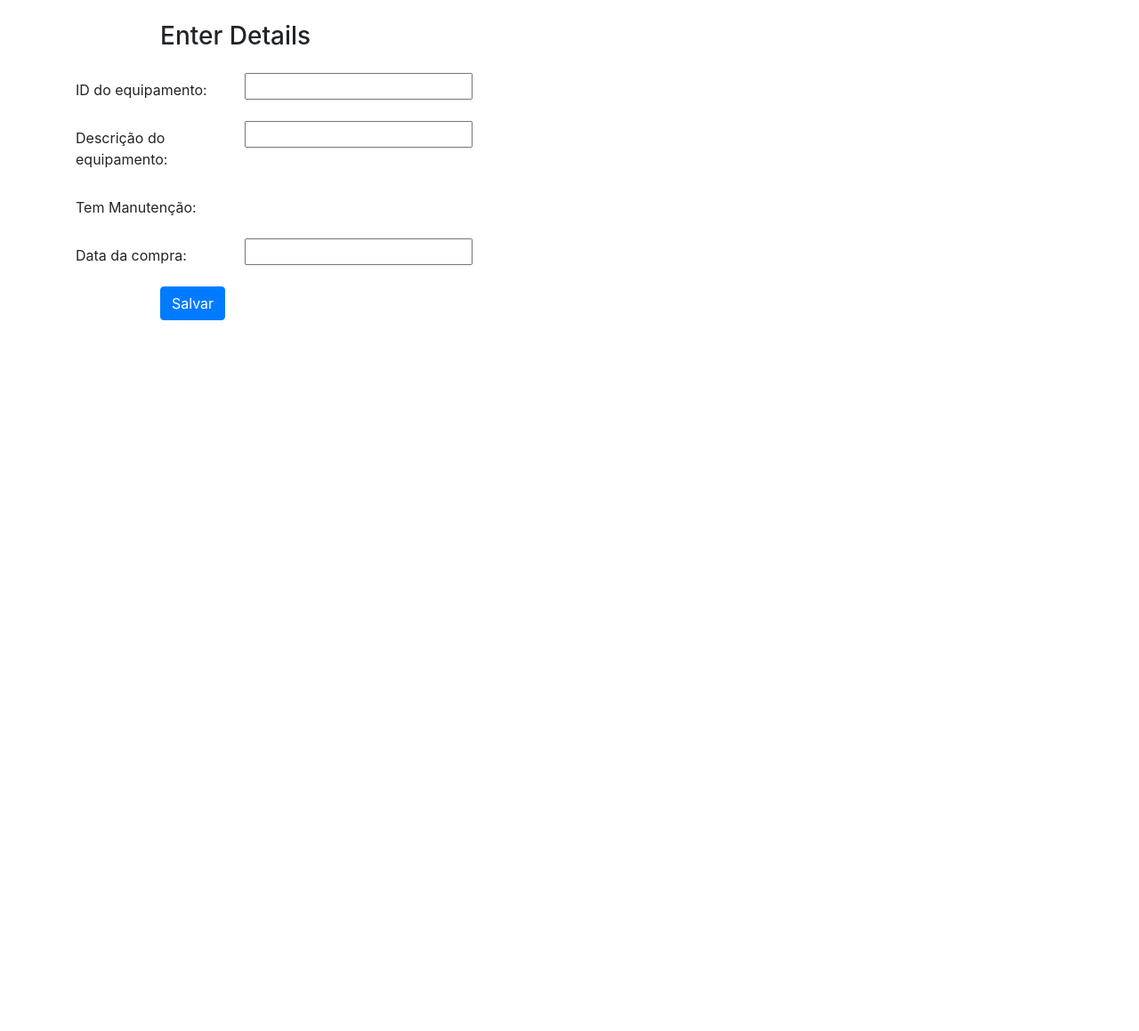
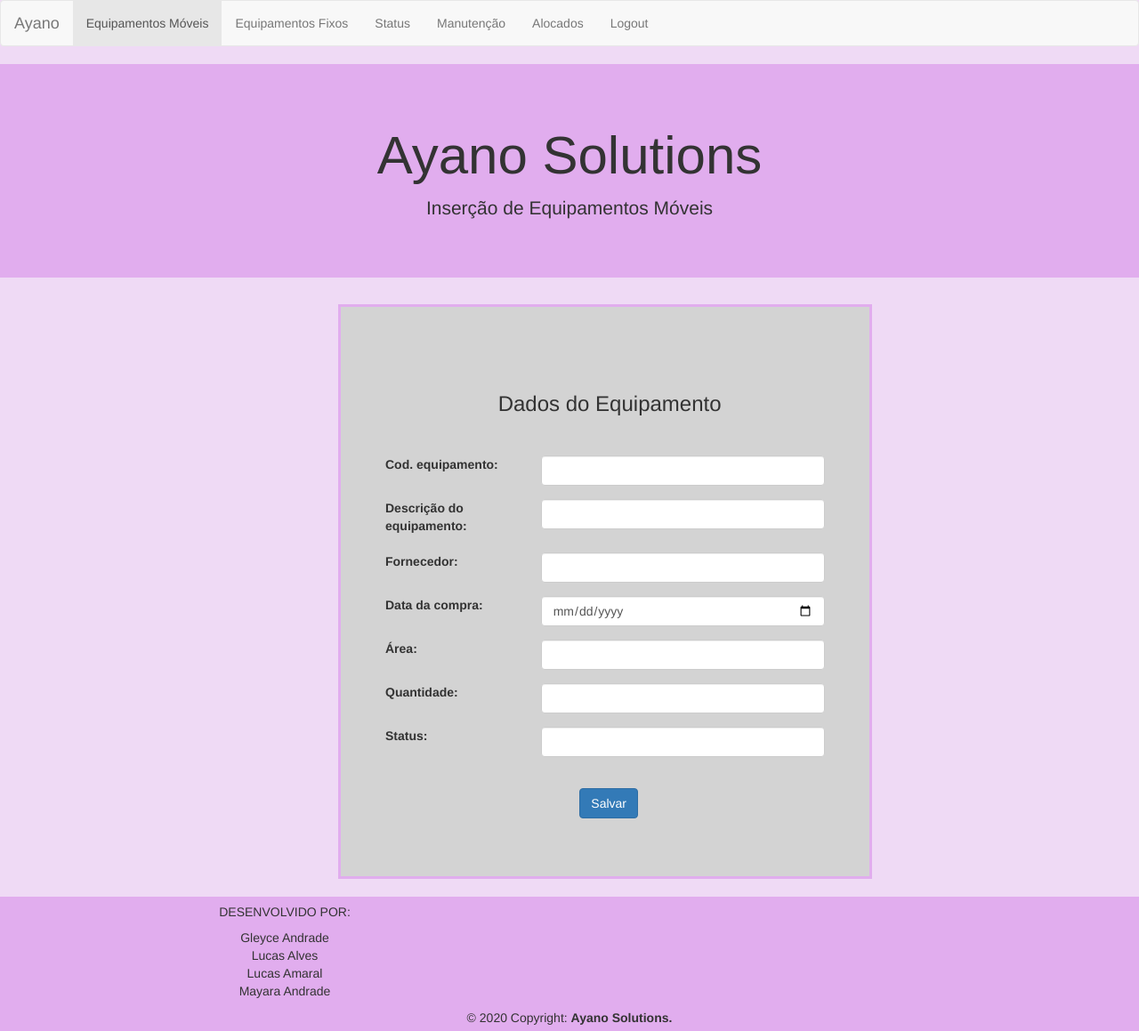
Before and after one commit to MayaraAndrade-hub/PI-1, a Django app: page /emp in a window 1280 px wide. Shown: the whole page at 89% size. Before the commit the page ends 360 px from the top, so only its background shows below. Run offline with Django 3.2, Linux system fonts and the light colour scheme; the visitor is signed in with stand-in values (Sample User, id 1); some libraries are stand-ins or nearby versions.

Commit message:
Update index.html

```diff
--- a/Ayano_Solutions/equipamento/templates/index.html
+++ b/Ayano_Solutions/equipamento/templates/index.html
@@ -1,54 +1,137 @@
 <!DOCTYPE html>
 <html lang="en">
 <head>
+    <style>
+#teste{
+  background-color: lightgrey;
+  width: 600px;
+  border: solid #E1ADEE;
+  padding: 50px;
+  margin: 20px;
+    position: relative;
+ left: 360px;
+
+}
+
+        #bt{
+            border: solid #B24ECD;
+  background-color: #E1ADEE;
+            color:#B24ECD;
+    position: absolute;
+ left: 250px;
+            border-radius: 12px;
+
+}
+
+        #bt:hover {
+  background-color: white;
+  color: #E1ADEE;
+            border: solid #B24ECD;
+}
+</style>
     <meta charset="UTF-8">
-    <title>Index</title>
+    <title>Equipamentos Móveis</title>
     {% load static %}
     <link rel="stylesheet" href="{% static 'css/style.css' %}"/>
-    <link rel="stylesheet" href="https://stackpath.bootstrapcdn.com/bootstrap/4.4.1/css/bootstrap.min.css" integrity="sha384-Vkoo8x4CGsO3+Hhxv8T/Q5PaXtkKtu6ug5TOeNV6gBiFeWPGFN9MuhOf23Q9Ifjh" crossorigin="anonymous">
+    <link rel="stylesheet" href="https://maxcdn.bootstrapcdn.com/bootstrap/3.4.1/css/bootstrap.min.css">
+  <script src="https://ajax.googleapis.com/ajax/libs/jquery/3.4.1/jquery.min.js"></script>
+  <script src="https://maxcdn.bootstrapcdn.com/bootstrap/3.4.1/js/bootstrap.min.js"></script>
 </head>
-<body>
+<body style="background-color:#EFDAF5;">
+     <nav class="navbar navbar-default">
+  <div class="container-fluid">
+    <div class="navbar-header">
+      <a class="navbar-brand" href="/show">Ayano</a>
+    </div>
+    <ul class="nav navbar-nav">
+      <li class="active"><a href="/show">Equipamentos Móveis</a></li>
+        <li><a href="#">Equipamentos Fixos</a></li>
+      <li><a href="#">Status</a></li>
+      <li><a href="#">Manutenção</a></li>
+        <li><a href="#">Alocados</a></li>
+        <li><a href="/logout/">Logout</a></li>
+    </ul>
+  </div>
+</nav>
+     <div class="jumbotron text-center" style="background-color:#E1ADEE;">
+  <h1 style="font:60px Arial;">Ayano Solutions</h1>
+  <p>Inserção de Equipamentos Móveis</p>
+</div>
 <form method="POST" class="post-form" action="/emp">
         {% csrf_token %}
-    <div class="container">
+    <div class="container" id ='teste'>
 <br>
     <div class="form-group row">
-    <label class="col-sm-1 col-form-label"></label>
-    <div class="col-sm-4">
-    <h3>Enter Details</h3>
+    <label class="col-md-12 col-form-label"></label>
+    <div class="col-md-12">
+    <h3>&nbsp;&nbsp;&nbsp;&nbsp;&nbsp;&nbsp;&nbsp;&nbsp;&nbsp;&nbsp;&nbsp;&nbsp;&nbsp;&nbsp;&nbsp;&nbsp;&nbsp;&nbsp;&nbsp;Dados do Equipamento</h3>
+    </div>
+  </div> <br>
+    <div class="form-group row">
+    <label class="col-sm-4 col-form-label">Cod. equipamento:</label>
+    <div class="col-sm-8">
+    <input type="text" class="form-control" name="eid" id="id_eid" required maxlength="20" { form.eid }/>
+    </div>
+  </div>
+  <div class="form-group row">
+    <label class="col-sm-4 col-form-label">Descrição do equipamento:</label>
+    <div class="col-sm-8">
+        <input type="text" class="form-control" name="ename" id="id_ename" required maxlength="20" { form.ename }/>
+
     </div>
   </div>
     <div class="form-group row">
-    <label class="col-sm-2 col-form-label">ID do equipamento:</label>
-    <div class="col-sm-4">
-      {{ form.eid }}
-    </div>
-  </div>
-  <div class="form-group row">
-    <label class="col-sm-2 col-form-label">Descrição do equipamento:</label>
-    <div class="col-sm-4">
-      {{ form.ename }}
+    <label class="col-sm-4 col-form-label">Fornecedor:</label>
+    <div class="col-sm-8">
+        <input type="text" class="form-control" name="efornecedor" id="id_efornecedor" required maxlength="20" { form.efornecedor }/>
     </div>
   </div>
     <div class="form-group row">
-    <label class="col-sm-2 col-form-label">Tem Manutenção:</label>
-    <div class="col-sm-4">
-      {{ form.emanutencao }}
+    <label class="col-sm-4 col-form-label">Data da compra:</label>
+    <div class="col-sm-8">
+        <input type="date" class="form-control" name="edataC" id="id_edataC"  { form.edataC }/>
+
     </div>
   </div>
     <div class="form-group row">
-    <label class="col-sm-2 col-form-label">Data da compra:</label>
-    <div class="col-sm-4">
-      {{ form.edataC }}
+    <label class="col-sm-4 col-form-label">Área:</label>
+    <div class="col-sm-8">
+        <input type="text" class="form-control" name="earea" id="id_earea" required maxlength="20" { form.earea }/>
+
     </div>
   </div>
+         <div class="form-group row">
+    <label class="col-sm-4 col-form-label">Quantidade:</label>
+    <div class="col-sm-8">
+        <input type="number" class="form-control" name="eqtd" id="id_eqtd"  { form.eqtd }/>
+    </div>
+  </div>
+         <div class="form-group row">
+    <label class="col-sm-4 col-form-label">Status:</label>
+    <div class="col-sm-8">
+        <input type="text" class="form-control" name="estatus" id="id_estatus" required maxlength="20" { form.estatus }/>
+    </div>
+  </div><br>
     <div class="form-group row">
-    <label class="col-sm-1 col-form-label"></label>
+    <label class="col-sm-5 col-form-label"></label>
     <div class="col-sm-4">
     <button type="submit" class="btn btn-primary">Salvar</button>
     </div>
   </div>
     </div>
 </form>
+    <footer style="background-color:#E1ADEE;" class="page-footer font-small blue pt-4">
+  <div class="container-fluid text-center text-md-left">
+    <div class="row">
+      <div class="col-md-6 mt-md-0 mt-3">
+        <h5 class="text-uppercase">Desenvolvido por:</h5>
+        <p>Gleyce Andrade<br>Lucas Alves<br>Lucas Amaral<br>Mayara Andrade</p>
+      </div>
+    </div>
+  </div>
+  <div class="footer-copyright text-center py-3">© 2020 Copyright:
+    <label> Ayano Solutions.</label>
+  </div>
+</footer>
 </body>
 </html>
```
